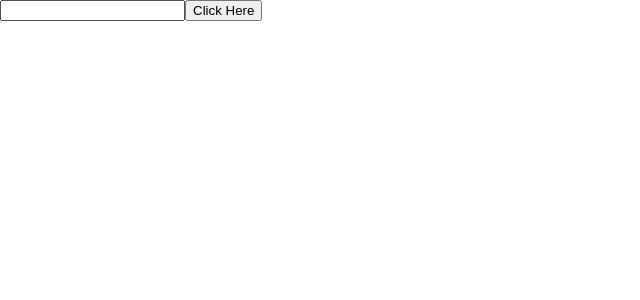
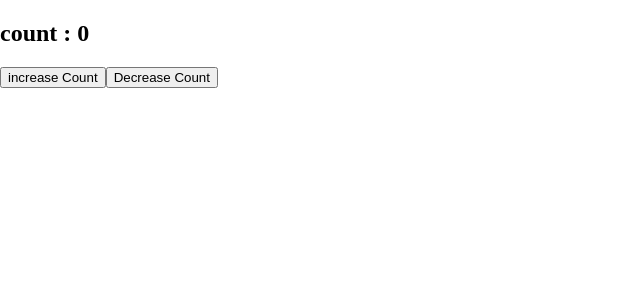
Before and after one commit to Gathoni-Wanjira/react-hooks, a React (Create React App) app: page / in a window 1280 px wide. Shown: the top 300 px of the page, without its empty margins (0-640 px from the left). Built offline with nearby package versions, Linux system fonts and the light colour scheme.

Commit message:
UseReducer

```diff
--- a/src/App.js
+++ b/src/App.js
@@ -1,21 +1,53 @@
-import React , {useRef} from "react";
+
+import React , {useReducer} from "react";
+
+
+const initialState = {count: 0}
+
+const reducer = (state, action) => {
+  switch (action.type){
+    case "increase":
+    return {count:state.count + 1} ;
+
+    case "decrease":
+      return {count:state.count - 1};
+
+      default:
+      return state;
 
 
 
+  }
+
+
+}
+
 const App = () => {
-  const inputEle = useRef();
-  const handleClick = () => {
-    console.log(inputEle.current);
-    inputEle.current.style.width = '300px';
-  }
+
+   const [state, dispatch] =useReducer(reducer , initialState);
+
+
+
+  const increaseCount = () => {
+   dispatch({type : "increase"})
+  };
+
+
+  const decreaseCount = () => {
+    dispatch ({type: "decrease"})
+
+  };
+
+
+
 
 
 
   return (
     <div>
-      <input type="text" ref = {inputEle}></input>
-      <button onClick = {handleClick}> Click Here</button>
-
+    <h2>count : {state.count}</h2>
+      <button onClick = {increaseCount}> increase Count</button>
+      <button onClick = {decreaseCount}>Decrease Count</button>
 
     </div>
   );
@@ -42,3 +74,8 @@ export default App;
 
 // UseRef is used to access DOM elements
 // It is also used to create mutable variables which will not re-render the component.
+
+// UseReducer is used to manage state in react applications.
+// It is used to write clean code when you are using multiple states hence being regarded as a state mananger.
+// useReducer accepts two parameters ... (reducer function, default state)
+//
```
